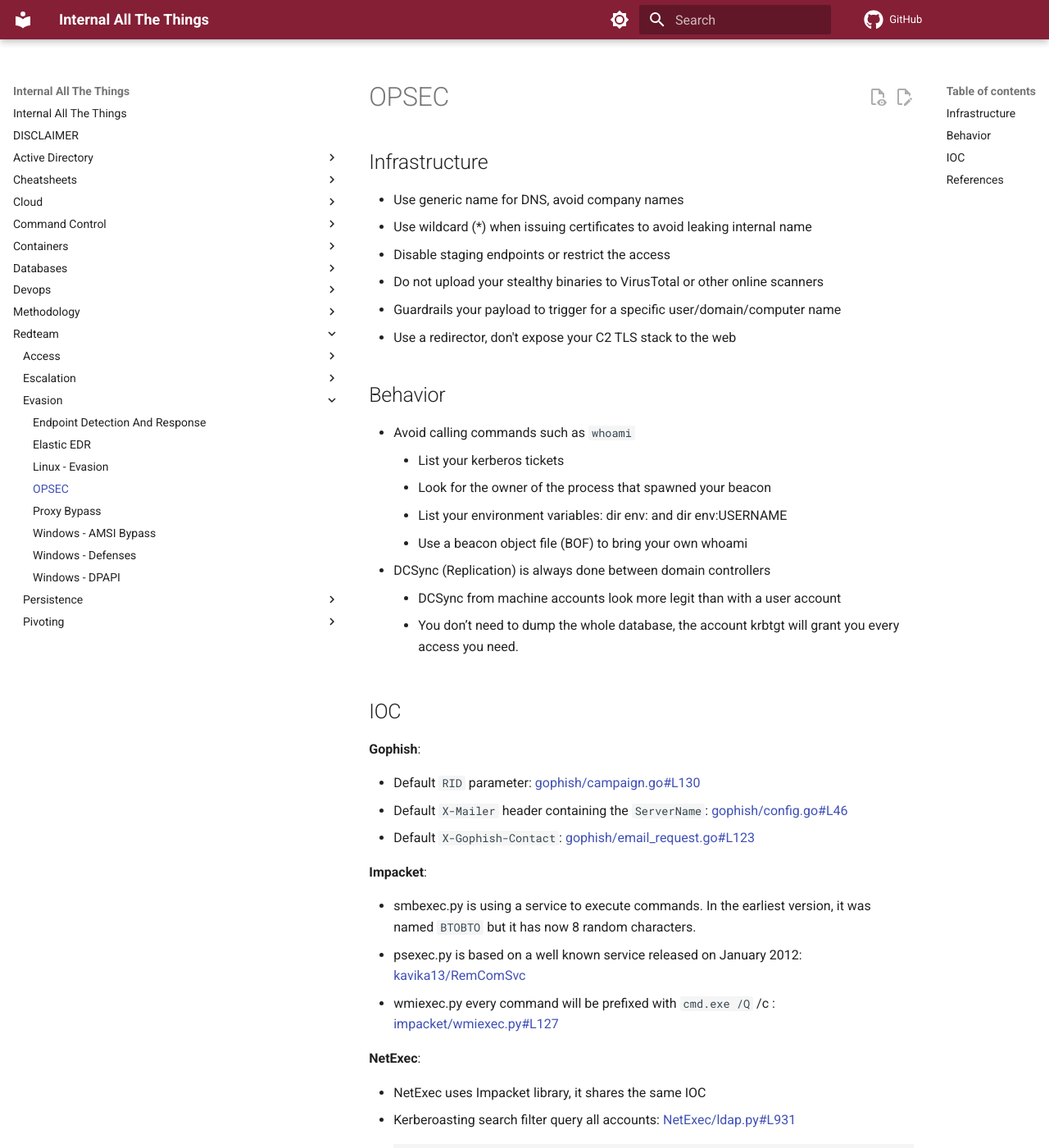
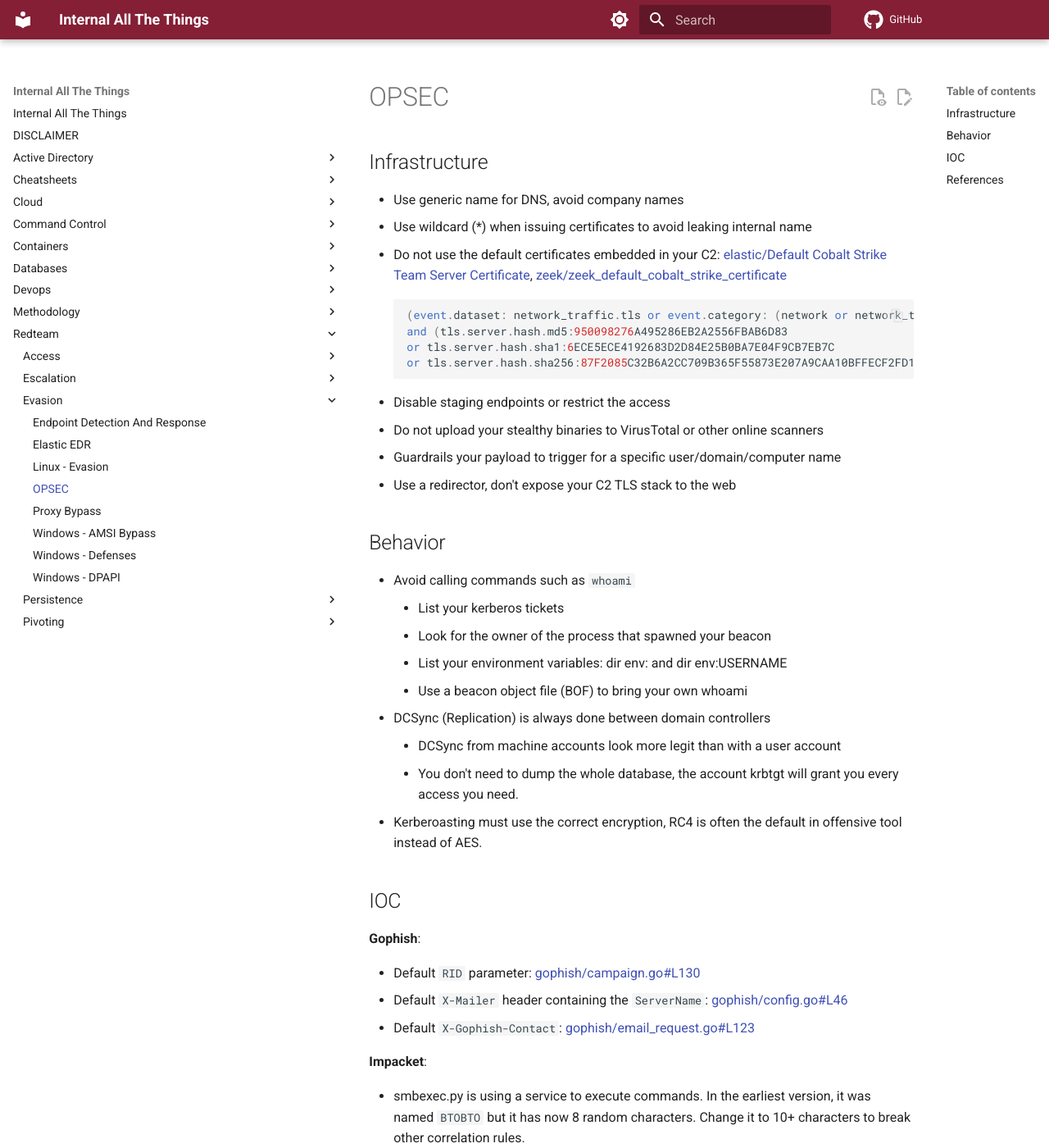
Before and after one commit to swisskyrepo/InternalAllTheThings, an MkDocs documentation site: the page built from docs/redteam/evasion/opsec-fails.md, in a window 1280 px wide and 1400 px high. Shown: the whole window at 82% size. Built offline with MkDocs 1.6.1 and Material for MkDocs 9.7.7, drawn with Linux system fonts in a browser that asks for light colours; comment, search, counter and statistics services are not loaded.

Commit message:
OpSec fails updated

````diff
--- a/docs/redteam/evasion/opsec.md
+++ b/docs/redteam/evasion/opsec-fails.md
@@ -4,6 +4,15 @@
 
 * Use generic name for DNS, avoid company names
 * Use wildcard (*) when issuing certificates to avoid leaking internal name
+* Do not use the default certificates embedded in your C2: [elastic/Default Cobalt Strike Team Server Certificate](https://www.elastic.co/docs/reference/security/prebuilt-rules/rules/network/command_and_control_cobalt_strike_default_teamserver_cert), [zeek/zeek_default_cobalt_strike_certificate](https://detection.fyi/sigmahq/sigma/network/zeek/zeek_default_cobalt_strike_certificate/)
+
+    ```cs
+    (event.dataset: network_traffic.tls or event.category: (network or network_traffic))
+    and (tls.server.hash.md5:950098276A495286EB2A2556FBAB6D83
+    or tls.server.hash.sha1:6ECE5ECE4192683D2D84E25B0BA7E04F9CB7EB7C
+    or tls.server.hash.sha256:87F2085C32B6A2CC709B365F55873E207A9CAA10BFFECF2FD16D3CF9D94D390C)
+    ```
+
 * Disable staging endpoints or restrict the access
 * Do not upload your stealthy binaries to VirusTotal or other online scanners
 * Guardrails your payload to trigger for a specific user/domain/computer name
@@ -18,7 +27,8 @@
     * Use a beacon object file (BOF) to bring your own whoami
 * DCSync (Replication) is always done between domain controllers
     * DCSync from machine accounts look more legit than with a user account
-    * You don’t need to dump the whole database, the account krbtgt will grant you every access you need.
+    * You don't need to dump the whole database, the account krbtgt will grant you every access you need.
+* Kerberoasting must use the correct encryption, RC4 is often the default in offensive tool instead of AES.
 
 ## IOC
 
@@ -30,7 +40,7 @@
 
 **Impacket**:
 
-* smbexec.py is using a service to execute commands. In the earliest version, it was named `BTOBTO` but it has now 8 random characters.
+* smbexec.py is using a service to execute commands. In the earliest version, it was named `BTOBTO` but it has now 8 random characters. Change it to 10+ characters to break other correlation rules.
 * psexec.py is based on a well known service released on January 2012: [kavika13/RemComSvc](https://github.com/kavika13/RemCom)
 * wmiexec.py every command will be prefixed with `cmd.exe /Q` /c : [impacket/wmiexec.py#L127](https://github.com/fortra/impacket/blob/master/examples/wmiexec.py#L127)
 
````
